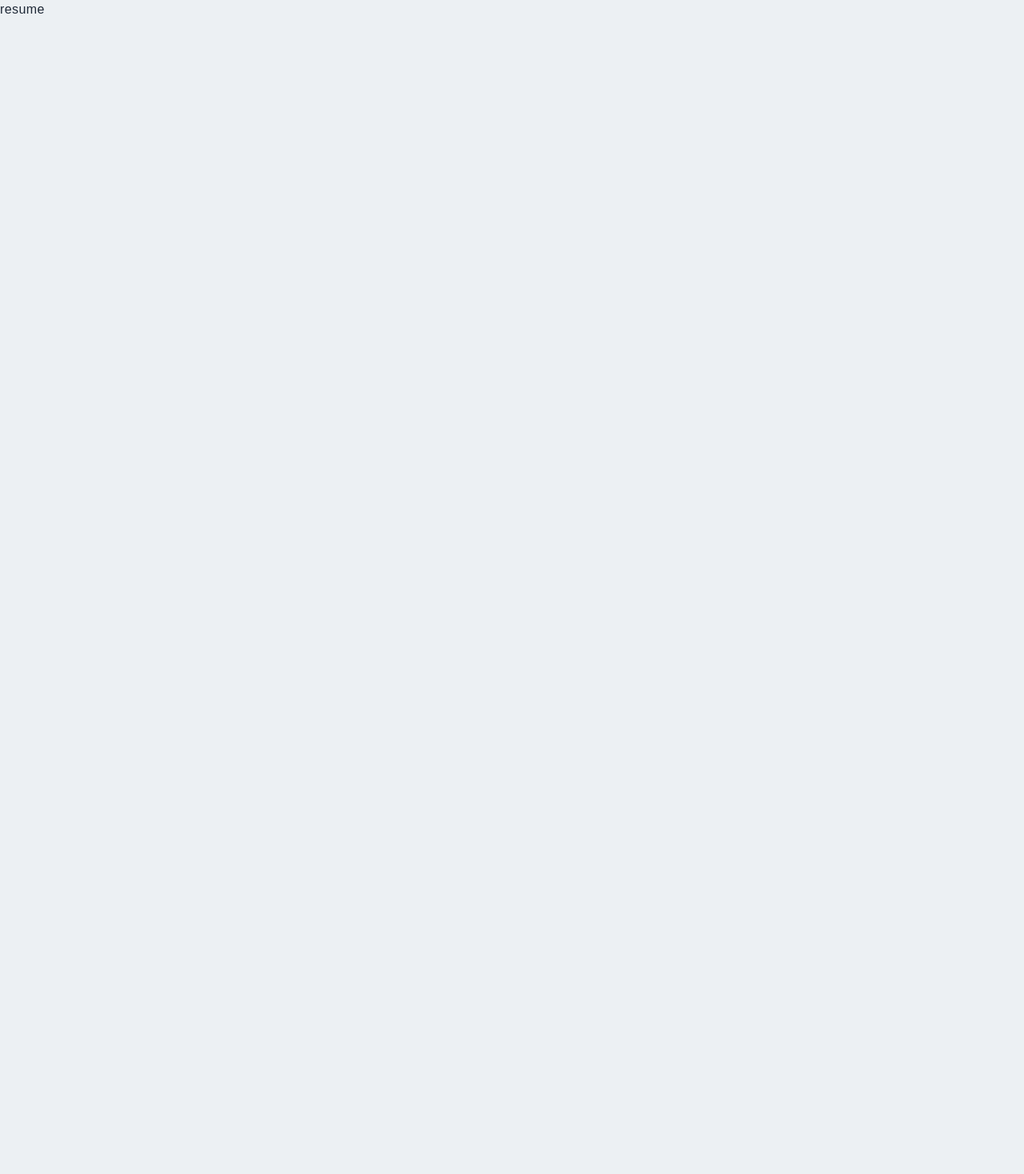
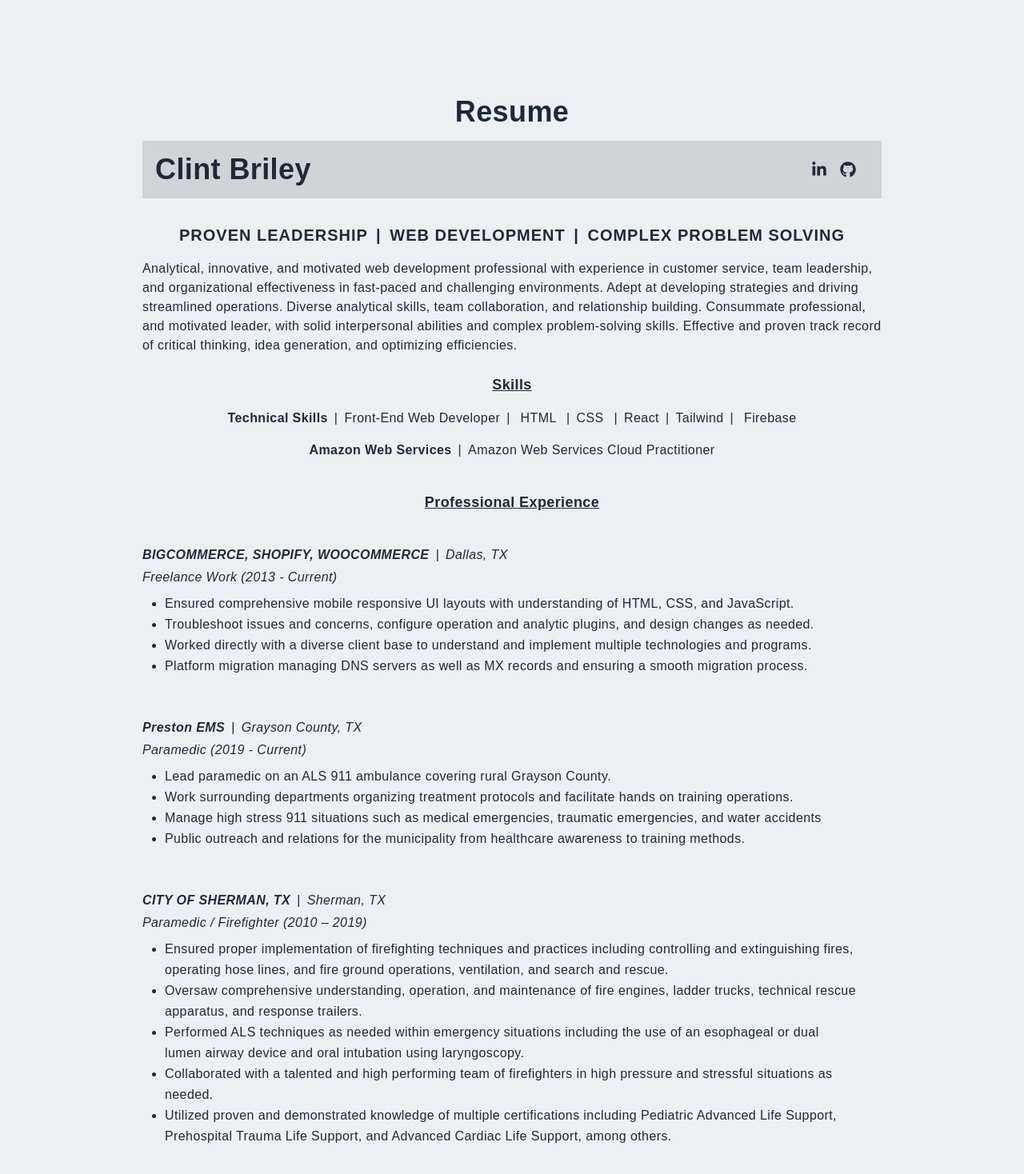
Before and after one commit to rtothaoss/portfolio, a Next.js app: page /resume in a window 1280 px wide. Shown: the whole page at 80% size. Before the commit the page ends 800 px from the top, so only its background shows below. Built offline with nearby package versions, Linux system fonts and the light colour scheme.

Commit message:
fixed some errors in airbnb section

```diff
--- a/pages/airbnb.js
+++ b/pages/airbnb.js
@@ -17,7 +17,7 @@
           alt="/"
         />
         <div className="absolute top-[70%] max-w-[1240px] w-full left-[50%] right-[50%] translate-x-[-50%] translate-y-[-50%] text-white z-10 p-2">
-          <h2 className="py-2">Mortgage App</h2>
+          <h2 className="py-2">AirBnB</h2>
           <h3>React / Next / TailwindCSS</h3>
         </div>
       </div>
@@ -56,7 +56,7 @@
                 <RiRadioButtonFill className="pr-1" /> React
               </p>
               <p className="text-gray-600 py-2 flex items-center">
-                <RiRadioButtonFill className="pr-1" /> Next
+                <RiRadioButtonFill className="pr-1" /> NextJs
               </p>
               <p className="text-gray-600 py-2 flex items-center">
                 <RiRadioButtonFill className="pr-1" /> Geolib
--- a/pages/resume.js
+++ b/pages/resume.js
@@ -1,9 +1,179 @@
-import React from 'react'
+import React from 'react';
+import Head from 'next/head';
+import { FaGithub, FaLinkedinIn } from 'react-icons/fa';
 
-function resume() {
+const resume = () => {
   return (
-    <div>resume</div>
-  )
-}
+    <>
+      <Head>
+        <title>Clint | Resume</title>
+        <meta
+          name='description'
+          content='I’m a front-end web developer specializing in building (and occasionally designing) exceptional digital experiences.'
+        />
+        <link rel='icon' href='/fav.png' />
+      </Head>
 
-export default resume
+      <div className='max-w-[940px] mx-auto p-2 pt-[120px]'>
+        <h2 className='text-center'>Resume</h2>
+        <div className='bg-[#d0d4d6] my-4 p-4 w-full flex justify-between items-center'>
+          <h2 className='text-center'>Clint Briley</h2>
+          <div className='flex'>
+            <a
+              href='https://www.linkedin.com/in/clint-briley-50056920a/'
+              target='_blank'
+              rel='noreferrer'
+            >
+              <FaLinkedinIn size={20} style={{ marginRight: '1rem' }} />
+            </a>
+            <a
+              href='https://github.com/fireclint'
+              target='_blank'
+              rel='noreferrer'
+            >
+              <FaGithub size={20} style={{ marginRight: '1rem' }} />
+            </a>
+          </div>
+        </div>
+        <div className='text-center py-4 text-xl font-bold uppercase tracking-wider'>
+          <div className='hidden sm:block'>
+            <p>
+              Proven Leadership <span className='px-1'>|</span> Web Development{' '}
+              <span className='px-1'>|</span> Complex Problem Solving
+            </p>
+          </div>
+          <div className='block sm:hidden'>
+            <p>Proven Leadership</p>
+            <p className='py-2'>Web Development</p>
+            <p>Complex Problem Solving</p>
+          </div>
+        </div>
+        <p>
+          Analytical, innovative, and motivated web development professional
+          with experience in customer service, team leadership, and
+          organizational effectiveness in fast-paced and challenging
+          environments. Adept at developing strategies and driving streamlined
+          operations. Diverse analytical skills, team collaboration, and
+          relationship building. Consummate professional, and motivated leader,
+          with solid interpersonal abilities and complex problem-solving skills.
+          Effective and proven track record of critical thinking, idea
+          generation, and optimizing efficiencies.
+        </p>
+
+        {/* Skills */}
+        <div className='text-center py-4'>
+          <h5 className='text-center underline text-[18px] py-2'>Skills</h5>
+          <p className='py-2'>
+            <span className='font-bold'>Technical Skills</span>
+            <span className='px-2'>|</span>Front-End Web Developer
+            <span className='px-2'>|</span> HTML <span className='px-2'>|</span>
+            CSS <span className='px-2'>|</span>React
+            <span className='px-2'>|</span>Tailwind
+            <span className='px-2'>|</span> Firebase
+          </p>
+          <p className='py-2'>
+            <span className='font-bold'>Amazon Web Services</span>
+            <span className='px-2'>|</span>Amazon Web Services Cloud
+            Practitioner
+          </p>
+        </div>
+
+        <h5 className='text-center underline text-[18px] py-4'>
+          Professional Experience
+        </h5>
+        {/* Experience */}
+        <div className='py-6'>
+          <p className='italic'>
+            <span className='font-bold italic'>
+              BIGCOMMERCE, SHOPIFY, WOOCOMMERCE
+            </span>
+            <span className='px-2'>|</span>Dallas, TX
+          </p>
+          <p className='py-1 italic'>Freelance Work (2013 - Current)</p>
+          <ul className='list-disc list-outside px-7 py-1 leading-relaxed'>
+            <li>
+              Ensured comprehensive mobile responsive UI layouts with
+              understanding of HTML, CSS, and JavaScript.
+            </li>
+            <li>
+              Troubleshoot issues and concerns, configure operation and analytic
+              plugins, and design changes as needed.
+            </li>
+            <li>
+              Worked directly with a diverse client base to understand and
+              implement multiple technologies and programs.
+            </li>
+            <li>
+              Platform migration managing DNS servers as well as MX records and
+              ensuring a smooth migration process.
+            </li>
+          </ul>
+        </div>
+        {/* Experience */}
+        <div className='py-6'>
+          <p className='italic'>
+            <span className='font-bold'>Preston EMS</span>
+            <span className='px-2'>|</span>Grayson County, TX
+          </p>
+          <p className='py-1 italic'>Paramedic (2019 - Current)</p>
+          <ul className='list-disc list-outside px-7 py-1 leading-relaxed'>
+            <li>
+              Lead paramedic on an ALS 911 ambulance covering rural Grayson
+              County.
+            </li>
+            <li>
+              Work surrounding departments organizing treatment protocols and
+              facilitate hands on training operations.
+            </li>
+            <li>
+              Manage high stress 911 situations such as medical emergencies,
+              traumatic emergencies, and water accidents
+            </li>
+            <li>
+              Public outreach and relations for the municipality from healthcare
+              awareness to training methods.
+            </li>
+          </ul>
+        </div>
+        {/* Experience */}
+        <div className='py-6'>
+          <p className='italic'>
+            <span className='font-bold'>CITY OF SHERMAN, TX</span>
+            <span className='px-2'>|</span>Sherman, TX
+          </p>
+          <p className='py-1 italic'>Paramedic / Firefighter (2010 – 2019)</p>
+          <ul className='list-disc list-outside px-7 py-1 leading-relaxed'>
+            <li>
+              Ensured proper implementation of firefighting techniques and
+              practices including controlling and extinguishing fires, operating
+              hose lines, and fire ground operations, ventilation, and search
+              and rescue.
+            </li>
+            <li>
+              Oversaw comprehensive understanding, operation, and maintenance of
+              fire engines, ladder trucks, technical rescue apparatus, and
+              response trailers.
+            </li>
+            <li>
+              Performed ALS techniques as needed within emergency situations
+              including the use of an esophageal or dual lumen airway device and
+              oral intubation using laryngoscopy.
+            </li>
+            <li>
+              Collaborated with a talented and high performing team of
+              firefighters in high pressure and stressful situations as needed.
+            </li>
+            <li>
+              Utilized proven and demonstrated knowledge of multiple
+              certifications including Pediatric Advanced Life Support,
+              Prehospital Trauma Life Support, and Advanced Cardiac Life
+              Support, among others.
+            </li>
+          </ul>
+        </div>
+      </div>
+    </>
+  );
+};
+
+export default resume;
```
